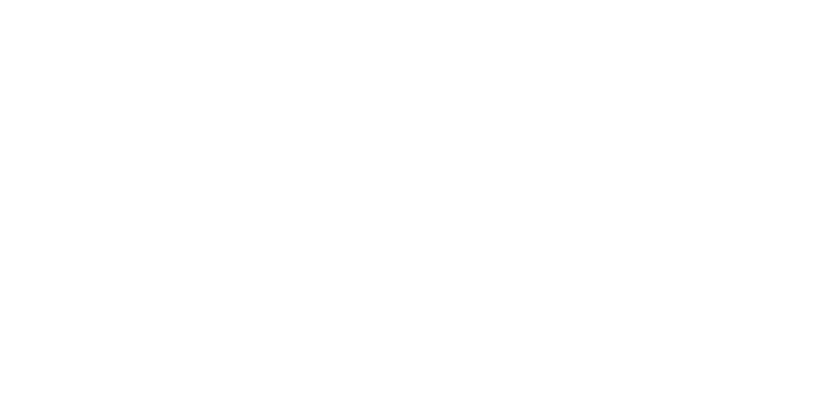
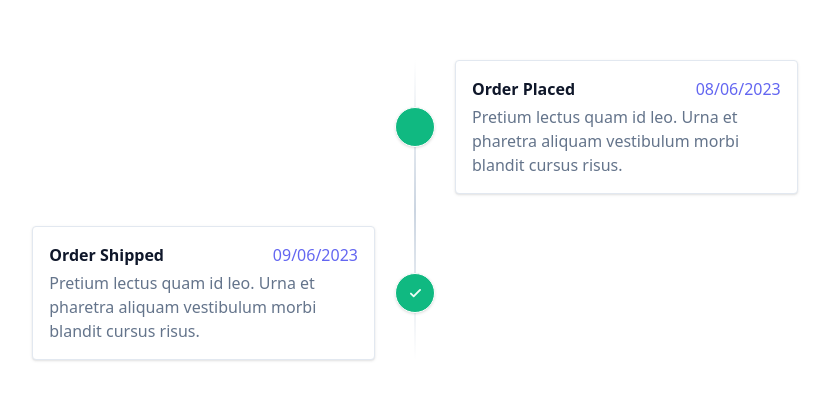
Before and after one commit to jmar753/ProfessionalWebsite, a Next.js app: page /Timeline in a window 1280 px wide. Shown: the part 168-568 px from the top of the page, without its empty margins (225-1054 px from the left). Built offline with nearby package versions, Linux system fonts and the light colour scheme.

Commit message:
Ecperimentation save

```diff
--- a/pages/About.js
+++ b/pages/About.js
@@ -15,7 +15,7 @@
     }
 
     return (
-        <div className="h-[calc(100vh)] items-center flex px-10 max-w-7xl mx-auto">
+        <div className="items-center flex px-10 max-w-7xl mx-auto">
             <div className="grid grid-cols-5 gap-4 h-full w-full relative items-center">
 
                 {/* image side */}
--- a/pages/Timeline.js
+++ b/pages/Timeline.js
@@ -1,23 +1,42 @@
-import { useState, useEffect } from "react"
-import Link from "next/link"
-import { useRouter } from "next/router"
-import { HiMenu } from "react-icons/hi";
-
-export default function Header(){
-    const [navState, setNavState] = useState("/")
-
-    const router = useRouter();
-
-    const navOptions = [
-        {value:"Home", route:"/"},
-        {value:"About", route:"/experience"},
-        {value:"Portfolio", route:"/projects"},
-        {value:"Contact", route:"/contact"}
-    ]
+export default function Timeline(){
 
     return(
         <div className="h-[calc(100vh-44px)] md:flex items-center justify-center px-2 md:px-10 pt-3 md:pt-0 md:max-w-7xl mx-auto">
+            <div class="space-y-8 relative before:absolute before:inset-0 before:ml-5 before:-translate-x-px md:before:mx-auto md:before:translate-x-0 before:h-full before:w-0.5 before:bg-gradient-to-b before:from-transparent before:via-slate-300 before:to-transparent">
+            {/* <!-- Item #1 --> */}
+            <div class="relative flex items-center justify-between md:justify-normal md:odd:flex-row-reverse group is-active">
+                {/* <!-- Icon --> */}
+                <div class="flex items-center justify-center w-10 h-10 rounded-full border border-white bg-slate-300 group-[.is-active]:bg-emerald-500 text-slate-500 group-[.is-active]:text-emerald-50 shadow shrink-0 md:order-1 md:group-odd:-translate-x-1/2 md:group-even:translate-x-1/2">
+                </div>
+                {/* <!-- Card --> */}
+                <div class="w-[calc(100%-4rem)] md:w-[calc(50%-2.5rem)] bg-white p-4 rounded border border-slate-200 shadow">
+                    <div class="flex items-center justify-between space-x-2 mb-1">
+                        <div class="font-bold text-slate-900">Order Placed</div>
+                        <time class="font-caveat font-medium text-indigo-500">08/06/2023</time>
+                    </div>
+                    <div class="text-slate-500">Pretium lectus quam id leo. Urna et pharetra aliquam vestibulum morbi blandit cursus risus.</div>
+                </div>
+            </div>
 
+            {/* <!-- Item #2 --> */}
+            <div class="relative flex items-center justify-between md:justify-normal md:odd:flex-row-reverse group is-active">
+                {/* <!-- Icon --> */}
+                <div class="flex items-center justify-center w-10 h-10 rounded-full border border-white bg-slate-300 group-[.is-active]:bg-emerald-500 text-slate-500 group-[.is-active]:text-emerald-50 shadow shrink-0 md:order-1 md:group-odd:-translate-x-1/2 md:group-even:translate-x-1/2">
+                    <svg class="fill-current" xmlns="http://www.w3.org/2000/svg" width="12" height="10">
+                        <path fill-rule="nonzero" d="M10.422 1.257 4.655 7.025 2.553 4.923A.916.916 0 0 0 1.257 6.22l2.75 2.75a.916.916 0 0 0 1.296 0l6.415-6.416a.916.916 0 0 0-1.296-1.296Z" />
+                    </svg>
+                </div>
+                {/* <!-- Card --> */}
+                <div class="w-[calc(100%-4rem)] md:w-[calc(50%-2.5rem)] bg-white p-4 rounded border border-slate-200 shadow">
+                    <div class="flex items-center justify-between space-x-2 mb-1">
+                        <div class="font-bold text-slate-900">Order Shipped</div>
+                        <time class="font-caveat font-medium text-indigo-500">09/06/2023</time>
+                    </div>
+                    <div class="text-slate-500">Pretium lectus quam id leo. Urna et pharetra aliquam vestibulum morbi blandit cursus risus.</div>
+                </div>
+            </div>
+
+            </div>
         </div>
     )
 }
--- a/pages/index.js
+++ b/pages/index.js
@@ -3,6 +3,7 @@
 import Introduction from "./Introduction";
 import About from "./About";
 import Portfolio from "./Portfolio";
+import Timeline from "./Timeline";
 
 export default function Home(){
 
@@ -11,6 +12,7 @@
             <Header/>
             <Introduction/>
             <About/>
+            <Timeline/>
             <Portfolio/>
         </>
     )
```
